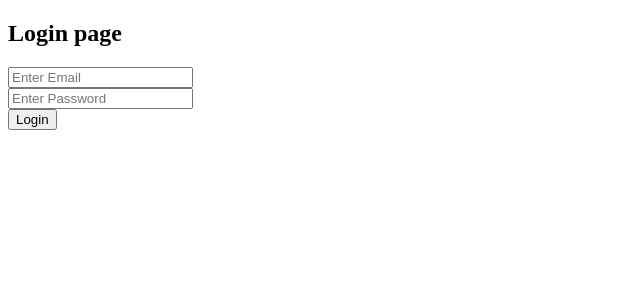
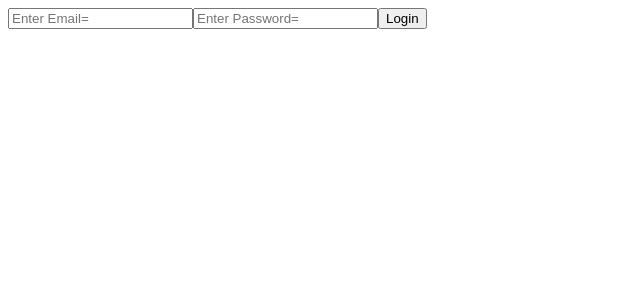
Before and after one commit to devashree1509/ticketing-sys, a React (Vite) app in the folder ticketing-frontend/: page / in a window 1280 px wide. Shown: the top 300 px of the page, without its empty margins (0-640 px from the left). Built offline with nearby package versions, Linux system fonts and the light colour scheme.

Commit message:
Day22: Frontend login + token

```diff
--- a/ticketing-frontend/package.json
+++ b/ticketing-frontend/package.json
@@ -10,9 +10,10 @@
     "preview": "vite preview"
   },
   "dependencies": {
+    "axios": "^1.14.0",
     "react": "^19.2.0",
     "react-dom": "^19.2.0",
-    "react-router-dom": "^7.13.0"
+    "react-router-dom": "^7.13.2"
   },
   "devDependencies": {
     "@eslint/js": "^9.39.1",
--- /dev/null
+++ b/ticketing-frontend/src/api/axios.js
@@ -0,0 +1,20 @@
+import axios from "axios";
+
+const axiosInstance = axios.create({baseURL: "http://localhost:8080/api",});
+
+axiosInstance.interceptors.request.use(
+(config)=>{
+            const token=localStorage.getItem("token");
+
+           config.headers = config.headers || {};
+
+            if(token){
+            config.headers.Authorization=`Bearer ${token}`;
+            }
+            return config;
+            },
+            (error)=>{
+            return Promise.reject(error);
+          }
+       );
+ export default axiosInstance;
--- a/ticketing-frontend/src/pages/Login.jsx
+++ b/ticketing-frontend/src/pages/Login.jsx
@@ -1,54 +1,39 @@
 import React ,{useState} from "react";
-import  {useNavigate} from "react-router-dom";
+import axiosInstance from "../api/axios";
 
 function Login(){
+    const[email,setEmail]=useState("");
+    const[password,setPassword]=useState("");
 
-    const navigate=useNavigate();
-     const [email,setEmail]=useState("");
-     const [password,setPassword]=useState("");
+    const handleLogin = async (e)=>{
+        e.preventDefault();
 
+        try{
+            const response=await axiosInstance.post("/auth/login",{
+                email,password});
 
-     const handleLogin = async () =>{
-         try{
-             const response = await fetch("http://localhost:8080/api/test");
-
-             const data = await response.text();
-
-             alert("Backend response:"+data);
-
-             navigate("/dashboard");
-             console.log("Navigation happens");
-
-             console.log("Email:", email);
-             console.log("Password:", password);
-
-
-
-         } catch (e) {
-             console.error(e);
-             alert("Error in connecting backend");
-
+                const token=response.data.token;
+                localStorage.setItem("token",token);
+                console.log("Login Successfully");
+                window.location.href="/dashboard";
+                }catch(error){
+                    console.error("Login failed",error);
                     }
                 };
-
             return(
-         <div>
-             <h2>Login page</h2>
+                <form onSubmit={handleLogin}>
                     <input
                     type="email"
-                placeholder="Enter Email"
-                value={email}
-                onChange={(e)=>setEmail(e.target.value)}
-             /><br></br>
+                    placeholder="Enter Email="
+                    onChange={(e)=>setEmail(e.target.value)}/>
 
                     <input
                     type="password"
-             placeholder="Enter Password"
-             value={password}
-             onChange={(e)=>setPassword(e.target.value)}
-             /> <br></br>
-             <button onClick={handleLogin} > Login </button>
-         </div>
+                    placeholder="Enter Password="
+                    onChange={(e)=>setPassword(e.target.value)}/>
+
+                    <button type="submit">Login</button>
+                    </form>
                     );
                 }
     export default Login;
```
Also changed, not shown: 2 other files (tests, documents, lock files or other folders). Lines whose indentation alone changed are shown as unchanged.
